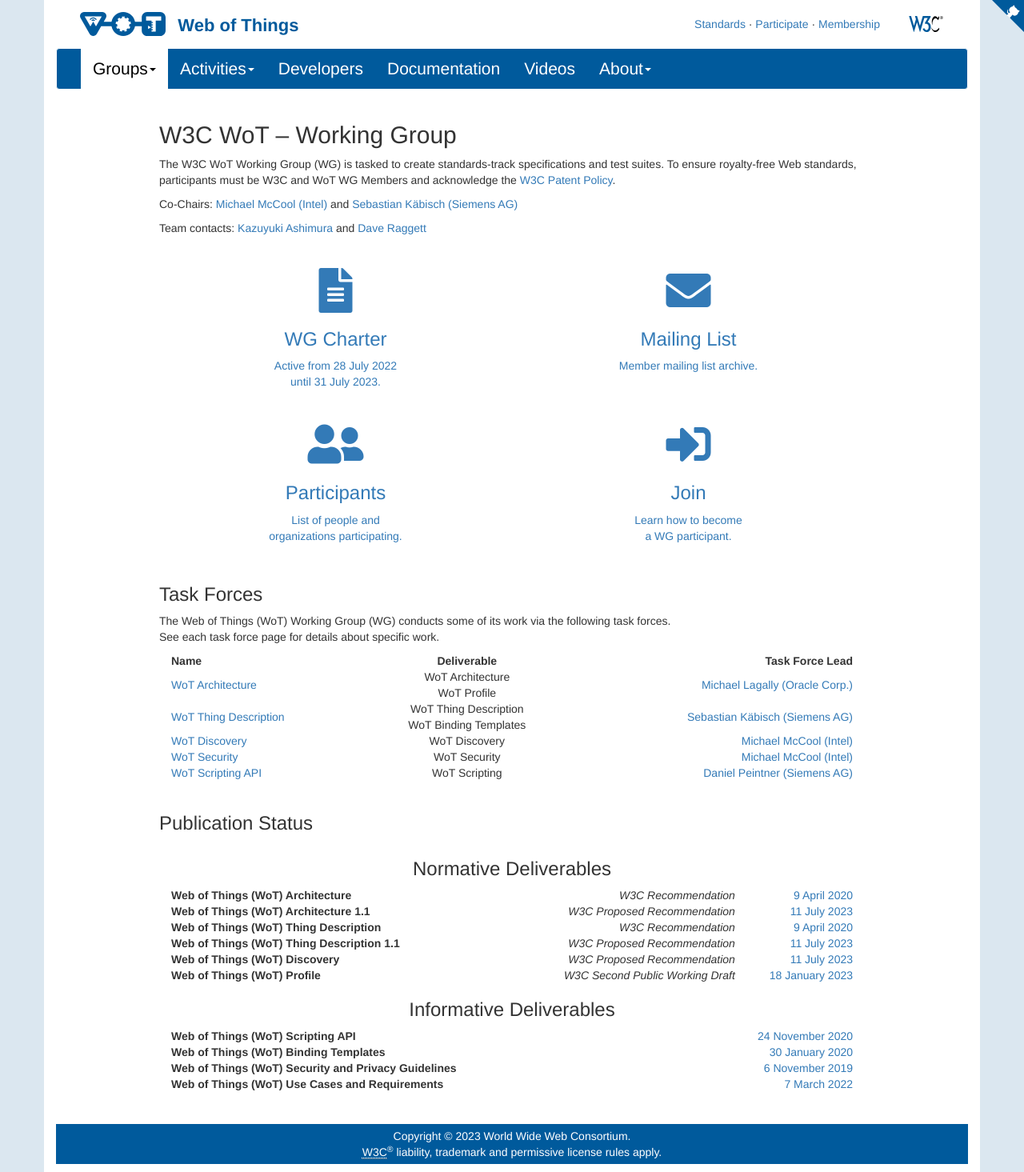
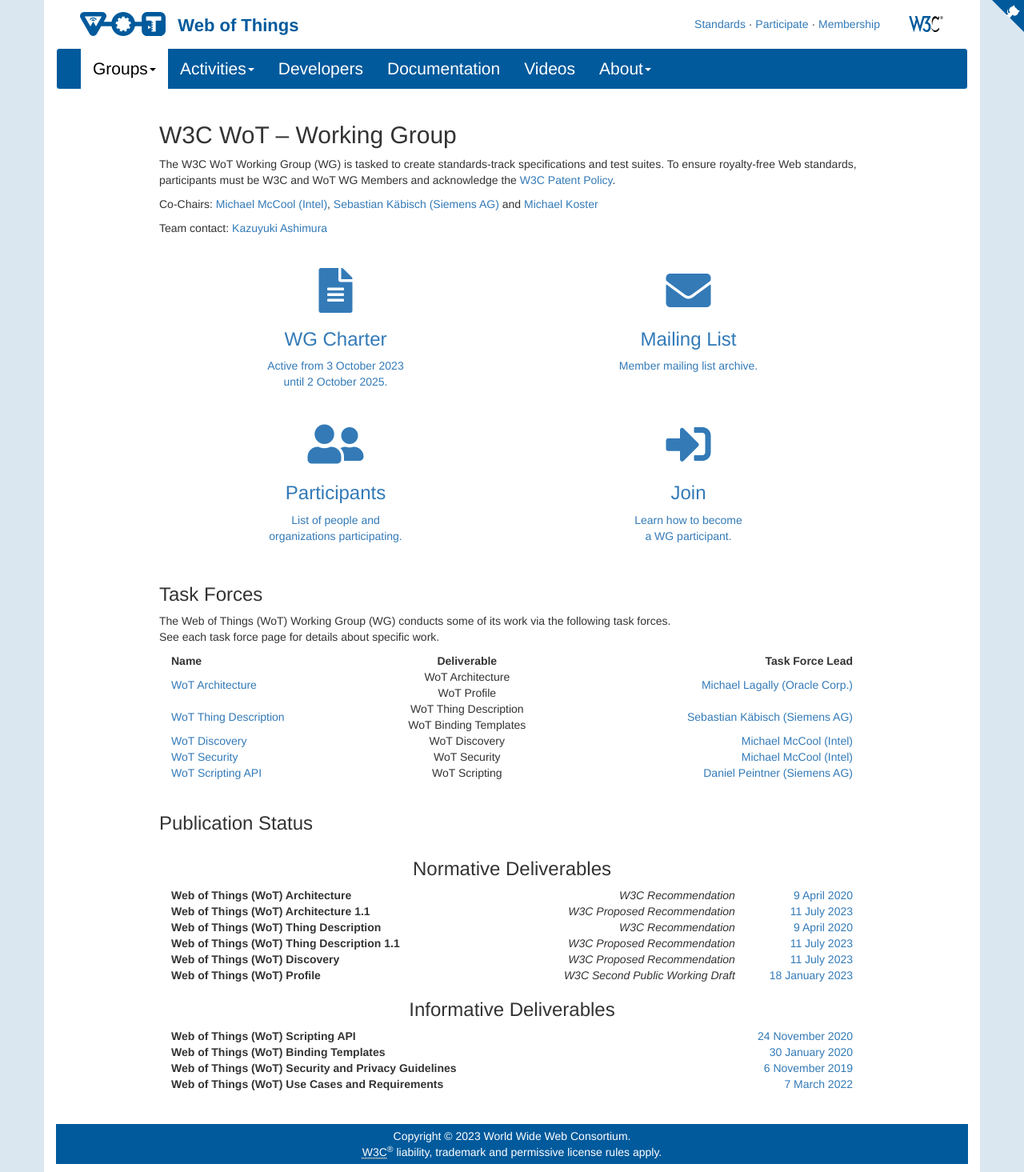
Before and after one commit to w3c/wot-marketing, a Jekyll site: the page built from docs/wg/index.html, in a window 1280 px wide. Shown: the whole page at 80% size. Built offline with Jekyll 4.4.1, drawn with Linux system fonts in a browser that asks for light colours; nearby versions of some CDN libraries; comment, search, counter and statistics services are not loaded.

Commit message:
Update index.html

```diff
--- a/docs/wg/index.html
+++ b/docs/wg/index.html
@@ -6,16 +6,16 @@
 <div>
 	<h2>W3C WoT – Working Group</h2>
 	<p>
-		The W3C WoT Working Group (WG) is tasked to create standards-track specifications and test suites. To ensure royalty-free Web standards, participants must be W3C and WoT WG Members and acknowledge the <a href="https://www.w3.org/Consortium/Patent-Policy-20040205/">W3C Patent Policy</a>.
+		The W3C WoT Working Group (WG) is tasked to create standards-track specifications and test suites. To ensure royalty-free Web standards, participants must be W3C and WoT WG Members and acknowledge the <a href="https://www.w3.org/Consortium/Patent-Policy/">W3C Patent Policy</a>.
 	</p>
-	<p>Co-Chairs: <a href="mailto:michael.mccool@intel.com">Michael McCool (Intel)</a> and <a href="mailto:sebastian.kaebisch@siemens.com">Sebastian K&auml;bisch (Siemens AG)</a></p>
-	<p>Team contacts: <a href="https://www.w3.org/People#ashimura" target="_blank">Kazuyuki Ashimura</a> and <a href="https://www.w3.org/People#dsr" target="_blank">Dave Raggett</a></p>
+	<p>Co-Chairs: <a href="mailto:michael.mccool@intel.com">Michael McCool (Intel)</a>, <a href="mailto:sebastian.kaebisch@siemens.com">Sebastian K&auml;bisch (Siemens AG)</a> and <a href="mailto:michaeljohnkoster@gmail.com">Michael Koster</a></p>
+	<p>Team contact: <a href="https://www.w3.org/People#ashimura" target="_blank">Kazuyuki Ashimura</a></p>
 
 	<p>&nbsp;</p>
 
 	<div class="row center-block">
 		<div class="col-md-6 text-center">
-			<a href="https://www.w3.org/2022/07/wot-wg-2022.html" target="_blank"><i class="fas fa-file-alt fa-4x"></i><div class="description"><h3>WG Charter</h3><p>Active from 28 July 2022<br/>until 31 July 2023.</p></div></a>
+			<a href="https://www.w3.org/2023/10/wot-wg-2023.html" target="_blank"><i class="fas fa-file-alt fa-4x"></i><div class="description"><h3>WG Charter</h3><p>Active from 3 October 2023<br/>until 2 October 2025.</p></div></a>
 		</div>
 		<div class="col-md-6 text-center">
 			<a href="https://lists.w3.org/Archives/Member/member-wot-wg/" target="_blank"><i class="fas fa-envelope fa-4x"></i><div class="description"><h3>Mailing List</h3><p>Member mailing list archive.</p></div></a>
```
